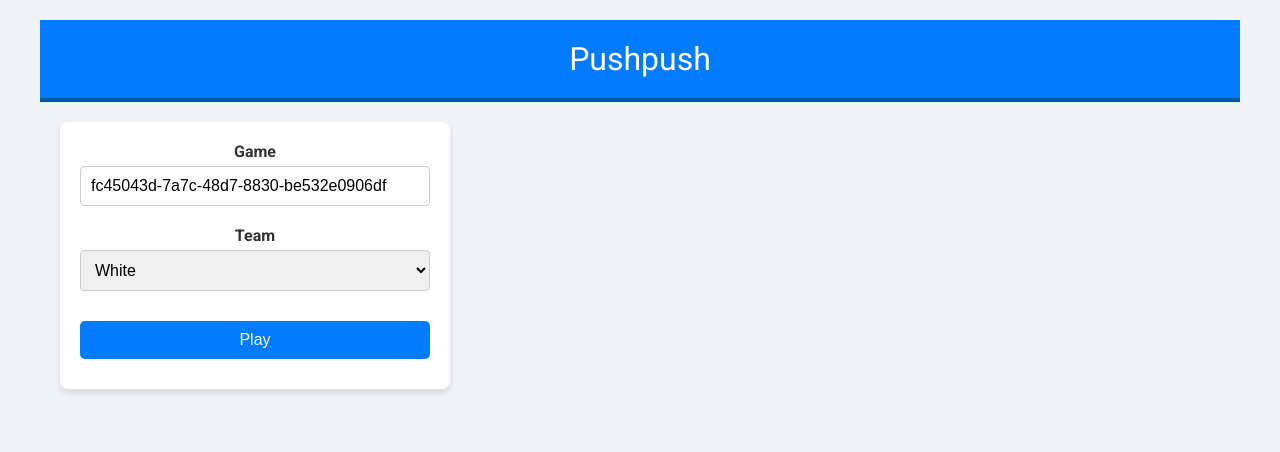
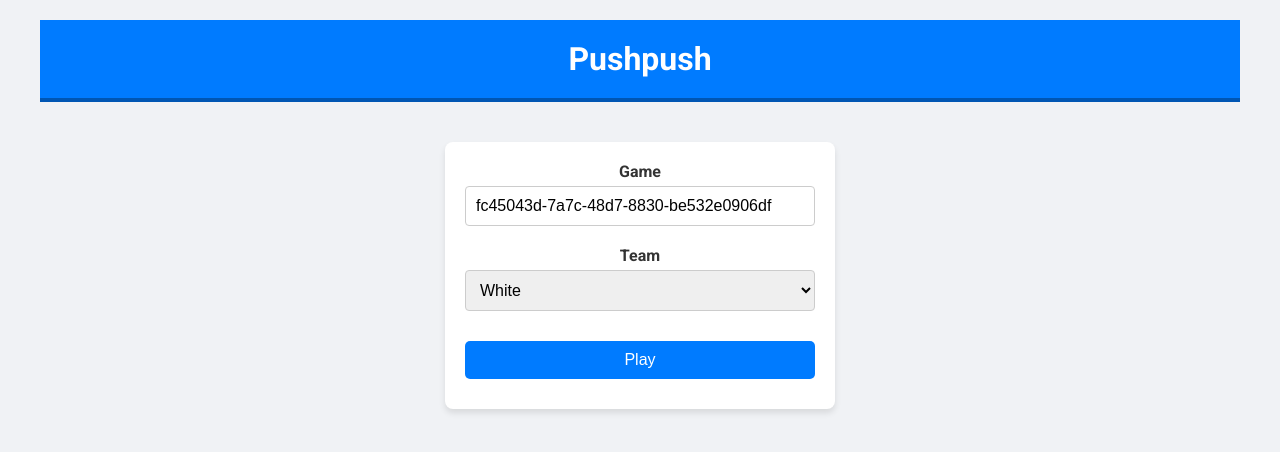
Before and after one commit to AlStinson/pushpush-web, a React (Create React App) app: page / in a window 1280 px wide. Shown: the top 452 px of the page. Built offline with nearby package versions, Linux system fonts and the light colour scheme; no server answers.

Commit message:
Include move sound

```diff
--- a/public/index.html
+++ b/public/index.html
@@ -1,25 +1,22 @@
 <!DOCTYPE html>
 <html lang="en">
+
 <head>
   <meta charset="utf-8" />
   <link rel="icon" href="%PUBLIC_URL%/favicon.ico" />
   <meta name="viewport" content="width=device-width, initial-scale=1" />
   <meta name="theme-color" content="#000000" />
-    <meta
-      name="description"
-      content="Website to play pushpush online"
-    />
+  <meta name="description" content="Website to play pushpush online" />
+  <meta name="keywords" content="pushpush,online,play">
   <link rel="apple-touch-icon" href="%PUBLIC_URL%/logo60.png" />
-    <!--
-      manifest.json provides metadata used when your web app is installed on a
-      user's mobile device or desktop. See https://developers.google.com/web/fundamentals/web-app-manifest/
-    -->
   <link rel="manifest" href="%PUBLIC_URL%/manifest.json" />
   <link href="https://fonts.googleapis.com/css2?family=Roboto:wght@400;500;700&display=swap" rel="stylesheet">
   <title>Pushpush</title>
 </head>
+
 <body>
   <noscript>You need to enable JavaScript to run this app.</noscript>
   <div id="root"></div>
 </body>
+
 </html>
--- a/src/hooks/useWebSocket.js
+++ b/src/hooks/useWebSocket.js
@@ -1,4 +1,5 @@
 import { useCallback, useEffect, useState } from 'react';
+import move from '../sounds/move.mp3';
 
 const useWebSocket = ({ gameId, kind }) => {
   const [error, setError] = useState()
@@ -7,7 +8,9 @@ const useWebSocket = ({ gameId, kind }) => {
 
   const handleMessage = useCallback(event => {
     try {
-      setData(JSON.parse(event.data))
+      const json = JSON.parse(event.data);
+      if (json.moved) new Audio(move).play();
+      setData(json)
     } catch {
       setError(event.data)
     }
--- a/src/index.jsx
+++ b/src/index.jsx
@@ -36,7 +36,7 @@ root.render(
       <GlobalStyles />
       <Health />
       <Container>
-        <Header>Pushpush</Header>
+        <header><Header>Pushpush</Header></header>
         <Container>
           <RouterProvider router={routes} />
         </Container>
--- a/src/styles/Form.jsx
+++ b/src/styles/Form.jsx
@@ -9,6 +9,7 @@ const Form = styled.form`
   border-radius: 8px;
   box-shadow: 0 4px 6px rgba(0, 0, 0, 0.1);
   width: 350px;
+  margin: 20px auto;
 `;
 
 export default Form
--- a/src/styles/Header.jsx
+++ b/src/styles/Header.jsx
@@ -1,6 +1,6 @@
 import styled from 'styled-components';
 
-const Header = styled.header`
+const Header = styled.h1`
   background-color: var(--primary-color);
   padding: 20px;
   text-align: center;
```
Also changed, not shown: public/manifest.json, 2 other files (tests, documents, lock files or other folders). Lines whose indentation alone changed are shown as unchanged.
